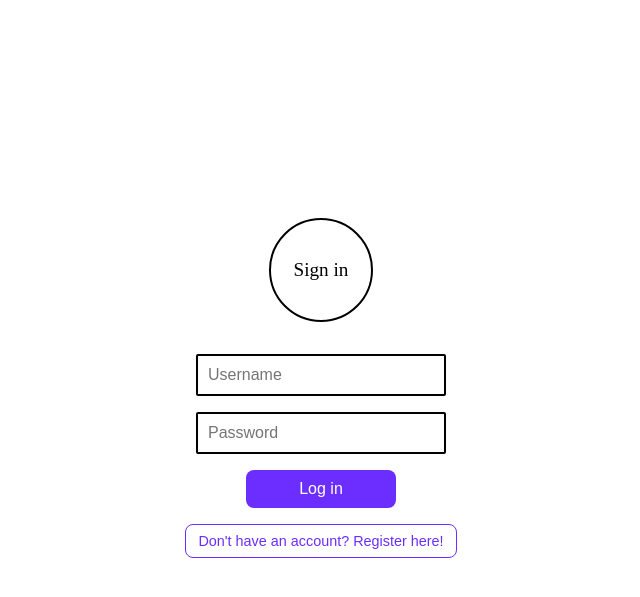
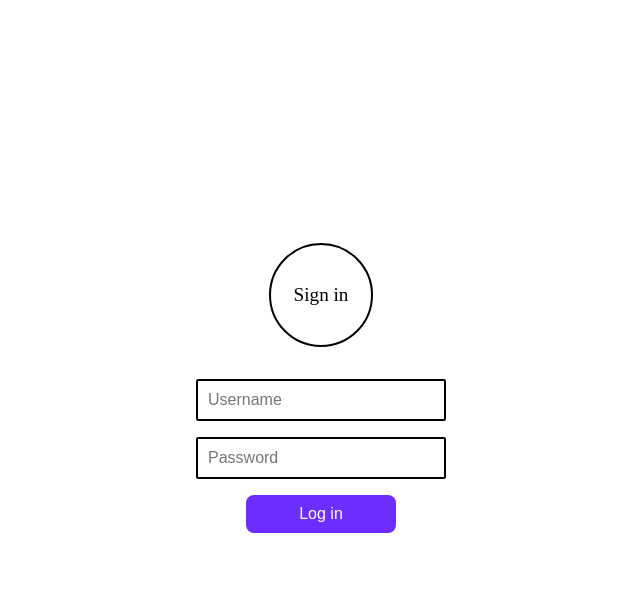
Before and after one commit to viktorabrahamsson1/projekt, a PHP site: page /index.php in a window 1280 px wide. Shown: the top 597 px of the page, without its empty margins (327-967 px from the left). Run offline with PHP 8.4, Linux system fonts and the light colour scheme.

Commit message:
Removed register button in login page

```diff
--- a/index.php
+++ b/index.php
@@ -20,9 +20,6 @@
       <input type="password" placeholder="Password" id="password" name="password" />
       <button onclick="login()">Log in</button>
     </form>
-    <button onclick="window.location.href='register.php'">
-      Don't have an account? Register here!
-    </button>
   </section>
 </body>
 
```
